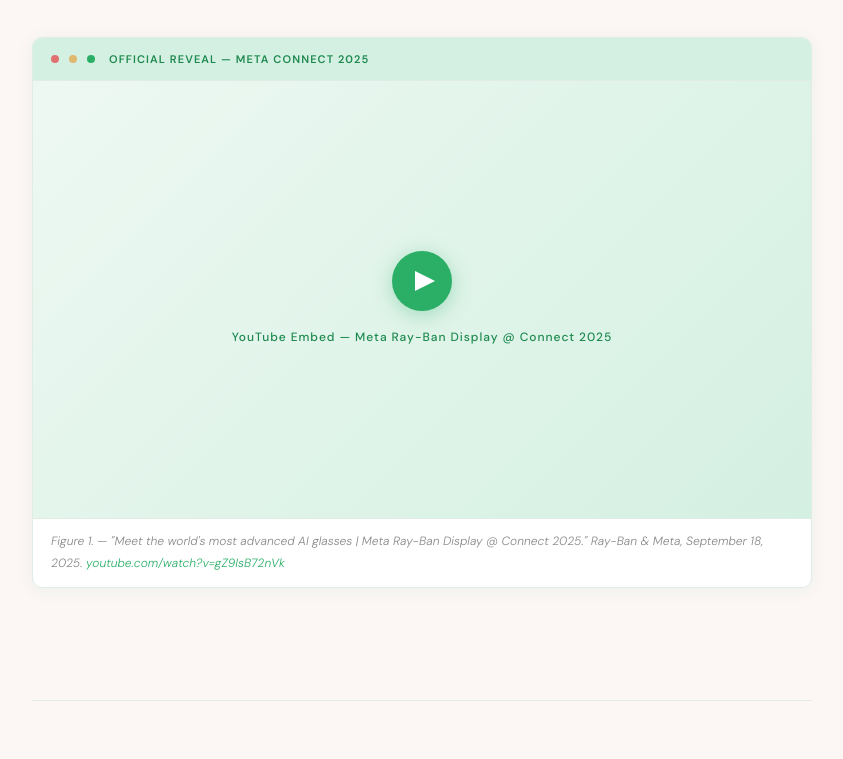
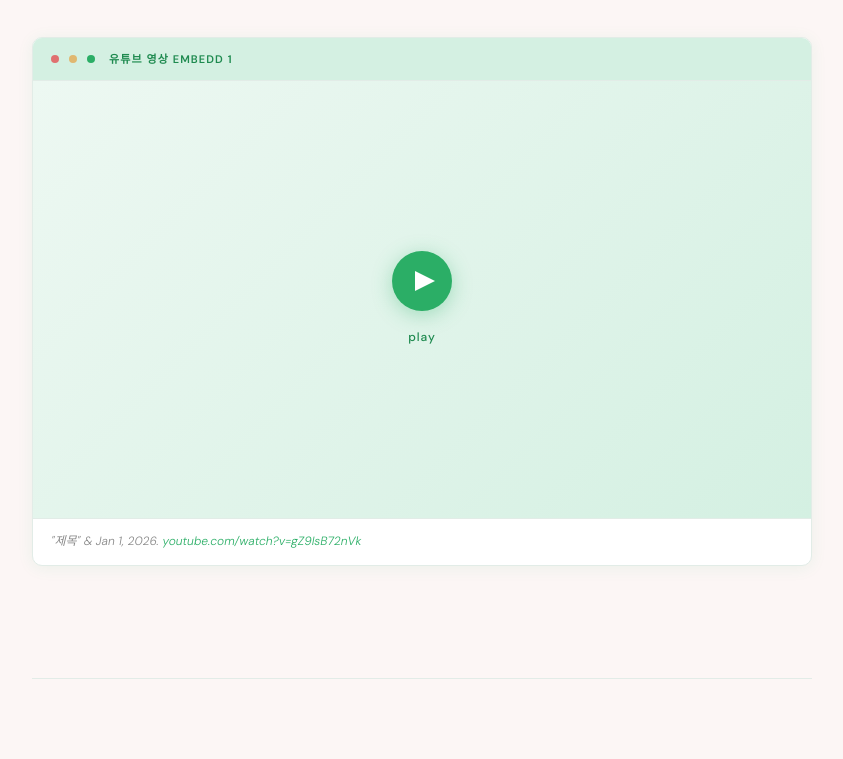
Before and after one commit to youngbinchoi1/est240_personalpage, a plain HTML site: page index.html in a window 1280 px wide. Shown: the part 1435-2194 px from the top of the page, without its empty margins (218-1061 px from the left). Drawn offline with Linux system fonts and the light colour scheme.

Commit message:
Update index.html

```diff
--- a/index.html
+++ b/index.html
@@ -511,15 +511,15 @@
     <div class="video-block">
       <div class="video-header">
         <div class="video-dot"></div><div class="video-dot"></div><div class="video-dot"></div>
-        <span class="video-label-text">Official Reveal — Meta Connect 2025</span>
+        <span class="video-label-text">유튜브 영상 embedd 1</span>
       </div>
       <div class="video-placeholder">
         <div class="play-btn"></div>
-        <span>YouTube Embed — Meta Ray-Ban Display @ Connect 2025</span>
+        <span>play</span>
       </div>
       <div class="video-caption">
-        Figure 1. — "Meet the world's most advanced AI glasses | Meta Ray-Ban Display @ Connect 2025." Ray-Ban &amp; Meta, September 18, 2025.
-        <a href="https://www.youtube.com/watch?v=gZ9IsB72nVk" target="_blank">youtube.com/watch?v=gZ9IsB72nVk</a>
+        "제목" &amp; Jan 1, 2026.
+        <a href="유튜브 링크" target="_blank">youtube.com/watch?v=gZ9IsB72nVk</a>
       </div>
     </div>
   </section>
```
